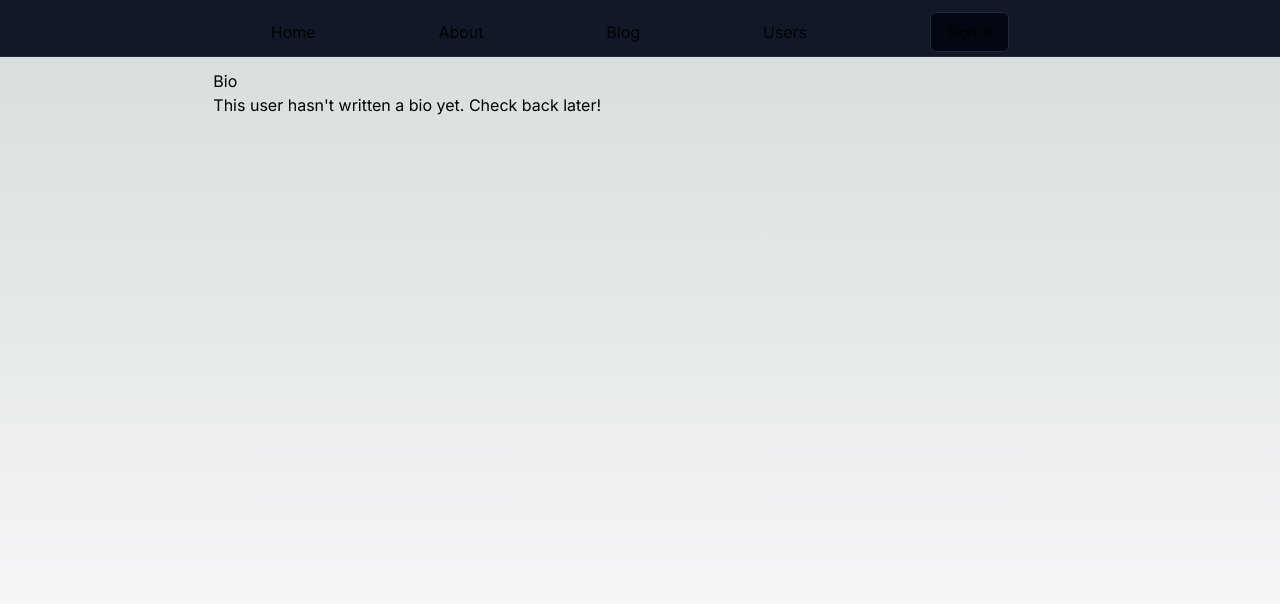
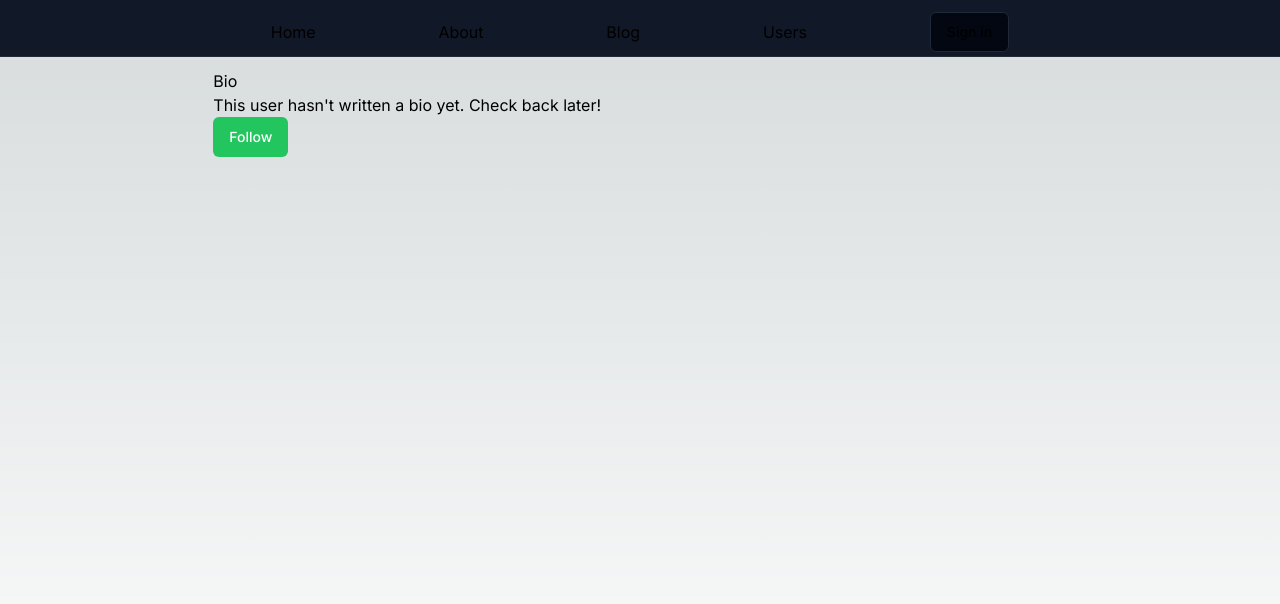
Before and after one commit to arayias/pals, a Next.js app: page /users/1 in a window 1280 px wide. Shown: the top 604 px of the page. Built offline with nearby package versions, Linux system fonts and the light colour scheme; no server answers; the database is empty.

Commit message:
Migrate db to allow follows add follow button and route to handle post and delete

```diff
--- /dev/null
+++ b/app/api/follow/route.tsx
@@ -0,0 +1,42 @@
+import { getServerSession } from "next-auth";
+import { NextRequest, NextResponse } from "next/server";
+import { authOptions } from "../auth/[...nextauth]/route";
+import { prisma } from "@/lib/prisma";
+
+export async function POST(req: NextRequest) {
+  const session = await getServerSession(authOptions);
+  const currentId = session?.user?.id;
+  const { targetUserId } = await req.json();
+  if (!currentId || !targetUserId) {
+    return new Response("Unauthorized", { status: 401 });
+  }
+
+  const follow = await prisma.follows.create({
+    data: {
+      followerId: currentId,
+      followingId: targetUserId,
+    },
+  });
+
+  return NextResponse.json(follow);
+}
+
+export async function DELETE(req: NextRequest) {
+  const session = await getServerSession(authOptions);
+  const currentId = session?.user?.id;
+  const { targetUserId } = await req.json();
+  if (!currentId || !targetUserId) {
+    return new Response("Unauthorized", { status: 401 });
+  }
+
+  await prisma.follows.delete({
+    where: {
+      followerId_followingId: {
+        followerId: currentId,
+        followingId: targetUserId,
+      },
+    },
+  });
+
+  return NextResponse.json({ success: true });
+}
--- a/app/users/[id]/page.tsx
+++ b/app/users/[id]/page.tsx
@@ -1,5 +1,7 @@
 import { prisma } from "@/lib/prisma";
 import SkeletonLoadingUser from "./loading";
+import FollowClient from "@/components/FollowClient";
+import FollowButton from "@/components/FollowButton";
 
 type Props = {
   params: {
@@ -30,6 +32,7 @@ export default async function User({ params }: Props) {
 
       <h2>Bio</h2>
       <p>{bio || "This user hasn't written a bio yet. Check back later!"}</p>
+      <FollowButton targetUserId={params.id} />
     </div>
   );
 }
--- /dev/null
+++ b/components/FollowButton.tsx
@@ -0,0 +1,24 @@
+import { authOptions } from "@/app/api/auth/[...nextauth]/route";
+import { prisma } from "@/lib/prisma";
+import { getServerSession } from "next-auth";
+import FollowClient from "./FollowClient";
+
+type Props = {
+  targetUserId: string;
+};
+
+export default async function FollowButton({ targetUserId }: Props) {
+  const session = await getServerSession(authOptions);
+  const currentId = session?.user?.id!;
+
+  const isFollowing = await prisma.follows.findFirst({
+    where: {
+      followerId: currentId,
+      followingId: targetUserId,
+    },
+  });
+
+  return (
+    <FollowClient targetUserId={targetUserId} isFollowing={!!isFollowing} />
+  );
+}
--- /dev/null
+++ b/components/FollowClient.tsx
@@ -0,0 +1,55 @@
+"use client";
+
+import { useRouter } from "next/navigation";
+import { Button } from "./ui/button";
+import { useState, useTransition } from "react";
+
+type Props = { targetUserId: string; isFollowing: boolean };
+
+export default function FollowClient({ targetUserId, isFollowing }: Props) {
+  const router = useRouter();
+  const [isPending, startTransition] = useTransition();
+  const [isFetching, setIsFetching] = useState(false);
+
+  async function follow() {
+    setIsFetching(true);
+    await fetch(`/api/follow`, {
+      method: "POST",
+      body: JSON.stringify({ targetUserId }),
+      headers: {
+        "Content-Type": "application/json",
+      },
+    });
+    startTransition(() => {
+      router.refresh();
+    });
+    setIsFetching(false);
+  }
+
+  async function unfollow() {
+    setIsFetching(true);
+    await fetch(`/api/follow`, {
+      method: "DELETE",
+      body: JSON.stringify({ targetUserId }),
+      headers: {
+        "Content-Type": "application/json",
+      },
+    });
+    startTransition(() => {
+      router.refresh();
+    });
+    setIsFetching(false);
+  }
+
+  return (
+    <Button
+      onClick={isFollowing ? unfollow : follow}
+      disabled={isFetching || isPending}
+      className={`${
+        isFollowing ? "bg-red-500" : "bg-green-500"
+      } text-white px-4 py-2 rounded-md`}
+    >
+      {isFollowing ? "Unfollow" : "Follow"}
+    </Button>
+  );
+}
```
Also changed, not shown: 2 other files (tests, documents, lock files or other folders).
